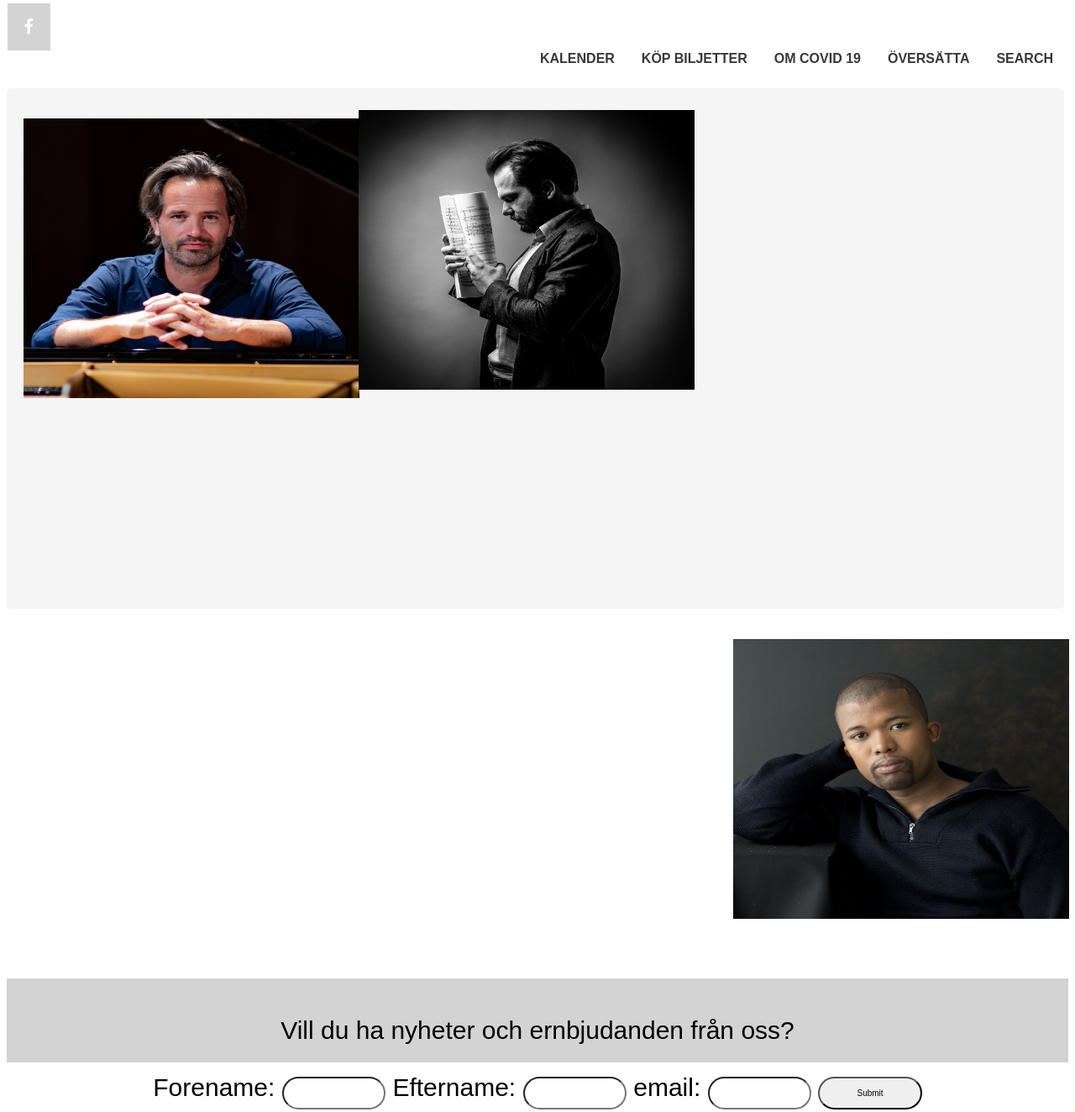
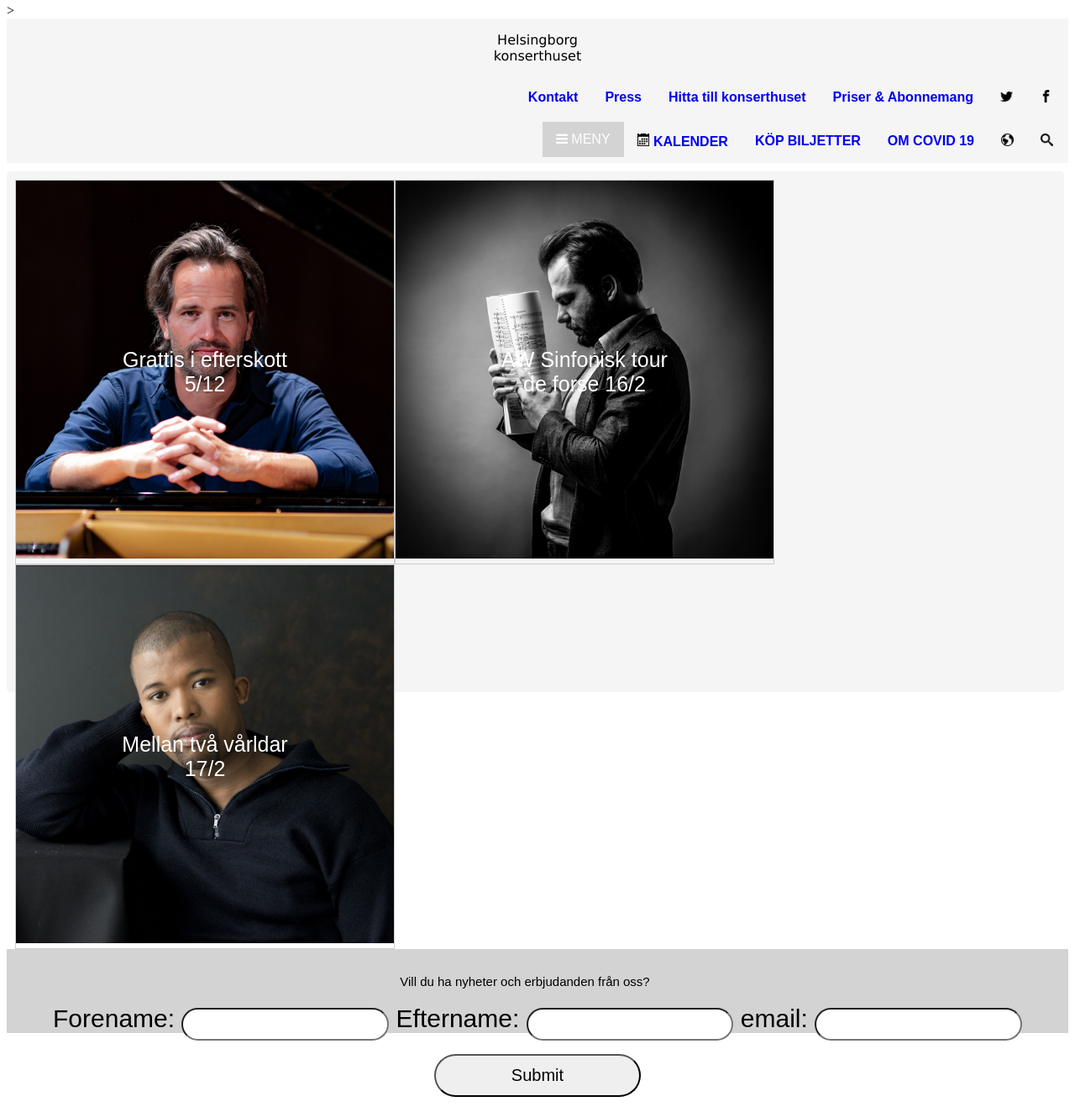
Before and after one commit to mayte2020/Konserhussida, a plain HTML site: page index.html in a window 1280 px wide. Shown: the part 4-1328 px from the top of the page at 84% size. Drawn offline with Linux system fonts and the light colour scheme.

Commit message:
uppdatera med ny meny

```diff
--- a/index.html
+++ b/index.html
@@ -11,34 +11,60 @@
 
 <body>
     <header>
-        <h1>                         </h1>
-        <p>                          </p>
-            <div class="icon-bar">
-            <a href="#" class="facebook"><i class="fa fa-facebook"></i></a>
-            <a href="#" class="twitter"><i class="fa fa-twitter"></i></a>
+        <p></p>Helsingborg<br>konserthuset</br></h1></p>
+
+            <div>
+            <ul>
+                <li><a href="https://www.facebook.com/konserthuset/"><img src="images/facebook.png" width="15" height="15"></a></li>
+                <li><a href="https://twitter.com/hbgkonserthus"><img src="images/twitter.png" width="15" height="15"></a></li>
+                <li><a href="https://helsingborgskonserthus.se/priser-2/">Priser & Abonnemang </a></li>
+                <li><a href="https://helsingborgskonserthus.se/konserthuset/hitta-hit/">Hitta till konserthuset</a></li>
+                <li><a href="https://www.mynewsdesk.com/se/helsingborgs-konserthus">Press</a></li>
+                <li><a href="https://helsingborgskonserthus.se/kontakta-helsingborgs-konserthus/">Kontakt</a></li>
+            </ul>
             </div>
         </header>
     <ul>
-        <li><a href="#Search">SEARCH</a></li>
-        <li><a href="#translate">ÖVERSÄTTA</a></li>
+        <li><a href="#Search"><img src="images/search.png"  width="15" height="15"></a></li>
+        <li><a href="#translate"><img src="images/earth.png" width="15" height="15"></a></li>
         <li><a href="#omcovid">OM COVID 19</a></li>
         <li><a href="#köpbiljeter">KÖP BILJETTER</a></li>
-        <li><a href="#kalender">KALENDER</a></li>
+        <li><a href="#kalender"> <img src="images/calendar.png" width="15" height="15"> KALENDER</a></li>
+        <li><button class="btn"><i class="fa fa-bars"></i> MENY</button></li>
       </ul>
    <section>
-  <nav>
-      <p> <img src="images/220205-peter-jablonski_1250x1250px.jpg" width="400" height="333"></p>
-  </nav>
-<article>
-<p> <img src="images/220216-petr_polpelka_1250x1250px.jpg" width="400" height="333"> </p>
+ <article>
+<div class="gallery">
+    <div class= "container">
+    <a target="_blank" href="images/220205-peter-jablonski_1250x1250px.jpg">
+        <img src="images/220205-peter-jablonski_1250x1250px.jpg" width="800" height="600">
+    </a>
+    <div class="centered">Grattis i efterskott 5/12</div>
+  </div>
+</div>
+<div class="gallery">
+    <div class= "container">
+    <a target="_blank" href="images/220216-petr_polpelka_1250x1250px.jpg">
+        <img src="images/220216-petr_polpelka_1250x1250px.jpg" width= "1200" height="1000">
+    </a>
+    <div class="centered">AW Sinfonisk tour de forse 16/2</div>
+    </div>
+ </div>
+<div class="gallery">
+    <div class= "container">
+    <a target="_blank" href="images/220217-luthando_qave_1250x1250px.jpg">
+    <img src="images/220217-luthando_qave_1250x1250px.jpg" width="800" height="600">
+    </a>
+    <div class="centered">Mellan två vårldar 17/2</div>
+    </div>
+</div>
 </article>
-<aside>
-    <p><img src="images/220217-luthando_qave_1250x1250px.jpg" width="400" height="333">  </p>
-</aside>
+</section>
+
 </section>
 <footer>
 
-<div><P>Vill du ha nyheter och ernbjudanden från oss?</P>
+<div><P>Vill du ha nyheter och erbjudanden från oss?</P>
      <form action="/action_page.php">
         <label for="fname">Forename:</label> <input type="text" id="fname" name="fname" value=""> <label for="lname">Eftername:</label> <input type="text" id="lname" name="lname" value="">  <label for="email">email:</label> <input type="email" id="email" name="email" value=""> <input type="submit" value="Submit">
       </form>
--- a/styles.css
+++ b/styles.css
@@ -1,10 +1,16 @@
+p {
+    padding-right: 30px;
+    font-size: 15px;
+}
+
 header {
     padding: 1px;
-    background-color:whitesmoke
+    background-color:whitesmoke;
     text-align: center;
     border-radius: 0px;
-    text-decoration-color: rgb(23, 60, 226);
+    text-decoration-color:dimgray;
     font-family: Verdana, Geneva, Tahoma, sans-serif;
+
 }
 footer {
     background-color:lightgrey;
@@ -61,7 +67,7 @@ ul {
     margin: 0;
     padding: 2px;
     overflow: hidden;
-    background-color:whitesmoke
+    background-color:whitesmoke;
     font-family: sans-serif;
     font-weight: bold;
   }
@@ -72,7 +78,7 @@ ul {
 
   li a {
     display: block;
-    color: rgb(56, 56, 58);
+    color: :black;
     text-align: center;
     padding: 14px 16px;
     text-decoration:none;
@@ -81,7 +87,7 @@ ul {
   }
 
   li a:hover:not(.active) {
-    background-color: rgb(28, 95, 238);
+    background-color:transparent;
   }
 
   .active {
@@ -101,27 +107,17 @@ ul {
     transition: all 0.3s ease;
     color: white;
     font-size: 20px;
+    color: black;
+    te
   }
 
-  /* Style the social media icons with color, if you want */
-  .icon-bar a:hover {
-    background-color:lightgray;
-  }
 
-  .facebook {
-    background:lightgray;
-    color: white;
-  }
 
-  .twitter {
-    background:lightgray
-    color: white;
-  }
 
   /*style form input*/
 
   input[type=text] {
-    width: 10%;
+    width: 20%;
     padding: 12px 20px;
     margin: 8px 0;
     box-sizing: border-box;
@@ -129,7 +125,7 @@ ul {
     font-size: 10px;
   }
   input[type=email] {
-    width: 10%;
+    width: 20%;
     padding: 12px 20px;
     margin: 8px 0;
     box-sizing: border-box;
@@ -138,11 +134,61 @@ ul {
 
   }
   input[type=submit] {
-    width: 10%;
+    width: 20%;
     padding: 12px 20px;
     margin: 8px 0;
     box-sizing: border-box;
     border-radius:30px;
-    font-size: 10px;
+    font-size: 20px;
+    cursor: pointer;
 
   }
+  .btn {
+    background-color:lightgray;
+    border: none;
+    color: white;
+    padding: 12px 16px;
+    font-size: 16px;
+    cursor: pointer;
+    align-self: flex-end;
+  }
+
+  /* Darker background on mouse-over */
+  .btn:hover {
+    background-color:whitesmoke
+  }
+  /*styles div galllery till sektion*/
+
+  div.gallery {
+    margin: 0px;
+    border: 1px solid #ccc;
+    float: left;
+    width: 450px;
+  }
+
+  div.gallery:hover {
+    border: 1px solid #777;
+  }
+
+  div.gallery img {
+    width: 100%;
+    height: auto;
+  }
+
+  div.desc {
+    padding: 15px;
+    text-align: center;
+  }
+  .container {
+    position: relative;
+    text-align: center;
+    color: white;
+    font-size: 25px;
+    font-family: sans-serif;
+    }
+  .centered {
+    position: absolute;
+    top: 50%;
+    left: 50%;
+    transform: translate(-50%, -50%);
+  }
```
Also changed, not shown: images/calendar.png (added), images/earth.png (added), images/facebook.png (added), images/search.png (added), images/twitter.png (added).
